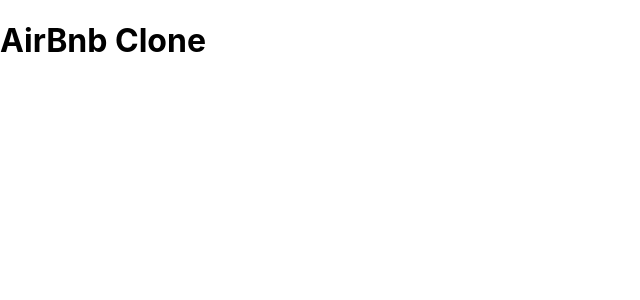
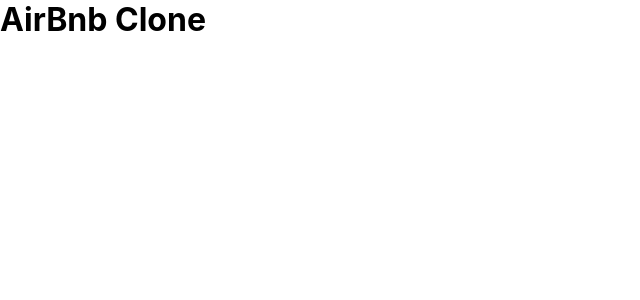
Before and after one commit to Ntebogengmarobela/nm-airbnb-clone-react, a React (Create React App) app: page / in a window 1280 px wide. Shown: the top 300 px of the page, without its empty margins (0-640 px from the left). Built offline with nearby package versions, Linux system fonts and the light colour scheme.

Commit message:
added inital files for header layout

```diff
--- a/src/index.css
+++ b/src/index.css
@@ -1,3 +1,9 @@
+*{
+  margin: 0;
+  padding: 0;
+  box-sizing: border-box;
+}
+
 body {
   margin: 0;
   font-family: -apple-system, BlinkMacSystemFont, 'Segoe UI', 'Roboto', 'Oxygen',
```
Also changed, not shown: src/App.js (+14 -0 lines).
